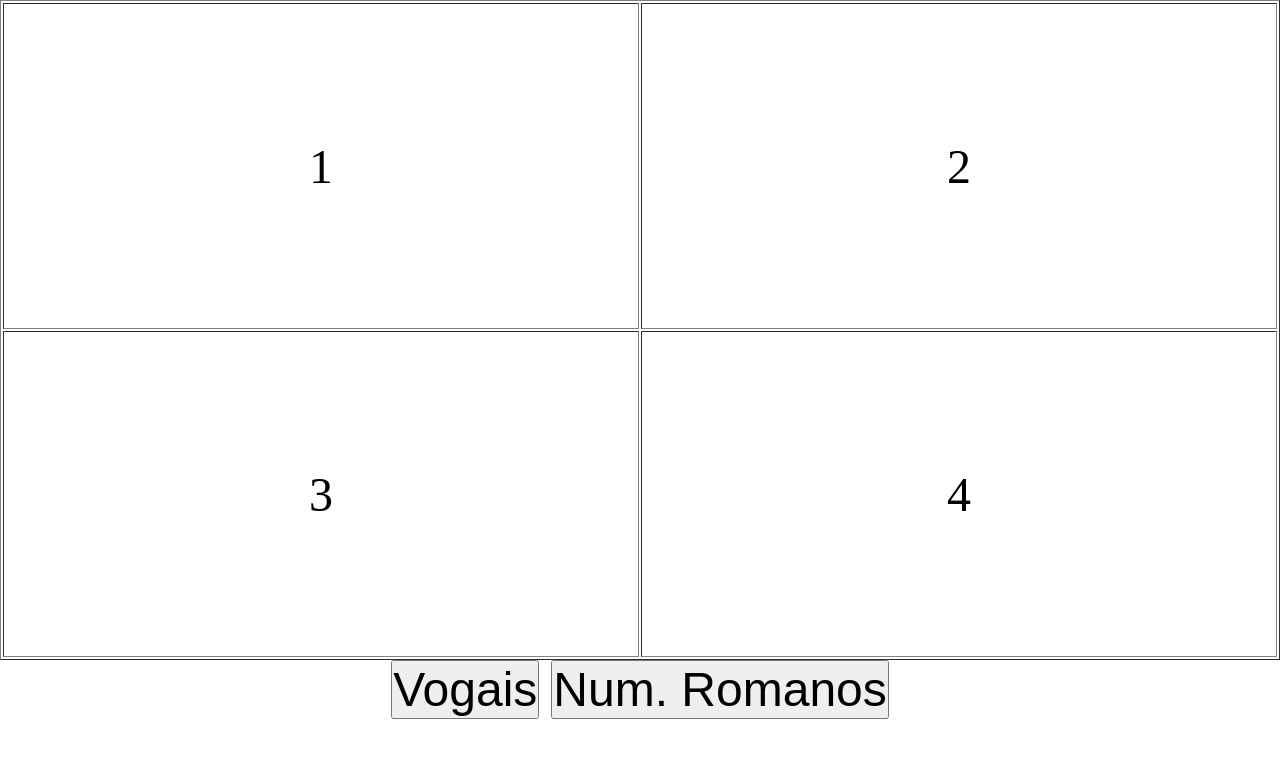
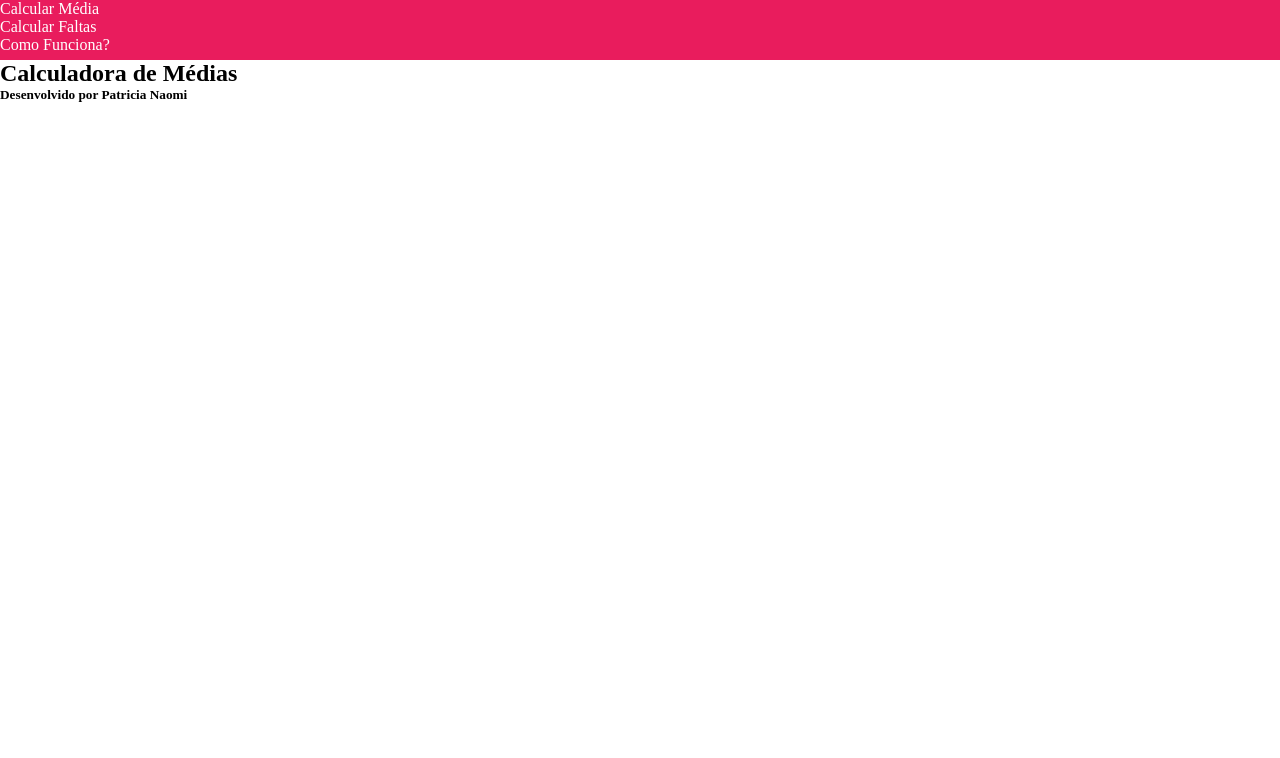
Before and after one commit to patinaomi/calculadora-fiap, a plain HTML site: page index.html in a window 1280 px wide. Drawn offline with Linux system fonts and the light colour scheme.

Commit message:
organização código

```diff
--- /dev/null
+++ b/assets/css/style.css
@@ -0,0 +1,20 @@
+* {
+    box-sizing: border-box;
+    margin: 0;
+    padding: 0;
+    list-style: none;
+    text-decoration: none;
+
+}
+
+:root {
+    --cor-pink-fiap: #e91c5d;
+}
+
+.cabecalho {
+    height: 60px;
+    width: 100%;
+    background-color: var(--cor-pink-fiap);
+    font-size: 1em;
+    color: white;
+}
--- a/index.html
+++ b/index.html
@@ -3,24 +3,31 @@
 <head>
     <meta charset="UTF-8">
     <meta name="viewport" content="width=device-width, initial-scale=1.0">
-    <link rel="stylesheet" href="style.css">
-    <title>Exercício 2</title>
+    <link rel="stylesheet" href="./assets/css/style.css">
+    <title>Calculadora FIAP</title>
 </head>
 <body>
-    <table width=100% height="660px" border="1px">
-        <tr>
-            <td id="bloco1">1</td>
-            <td id="bloco2">2</td>
-        </tr>
-        <tr>
-            <td id="bloco3">3</td>
-            <td id="bloco4">4</td>
-        </tr>
-    </table>
+    <header class="cabecalho">
+        <ul>
+            <li class="menu__cabecalho">Calcular Média</li>
+            <li class="menu__cabecalho">Calcular Faltas</li>
+            <li class="menu__cabecalho">Como Funciona?</li>
+        </ul>
+    </header>
 
-    <button onclick="vogais()">Vogais</button>
-    <button onclick="numRomanos()">Num. Romanos</button>
+    <section class="wrapper">
+        <h1>Calculadora de Médias</h1>
+        <div class="container__1__sem">
+            <h3 class="subtitulo__semestre"></h3>
+        </div>
+        <div class="container__2__sem">
+            <h3 class="subtitulo__semestre"></h3>
+        </div>
 
-    <script src="index.js"></script>
+    <footer class="rodape">
+        <h5 class="titulo__rodape">Desenvolvido por Patricia Naomi</h5>
+    </footer>
+
+    <script src="./assets/index.js"></script>
 </body>
 </html>
--- a/style.css
+++ /dev/null
@@ -1,23 +0,0 @@
-* {
-    box-sizing: border-box;
-    margin: 0;
-    padding: 0;
-    text-align: center;
-    font-size: 48px;
-}
-
-.azul {
-    background-color: blue;
-}
-
-.vermelho {
-    background-color: red;
-}
-
-.amarelo {
-    background-color: yellow;
-}
-
-.verde {
-    background-color: green;
-}
```
Also changed, not shown: assets/index.js (renamed from index.js), 1 other file.
